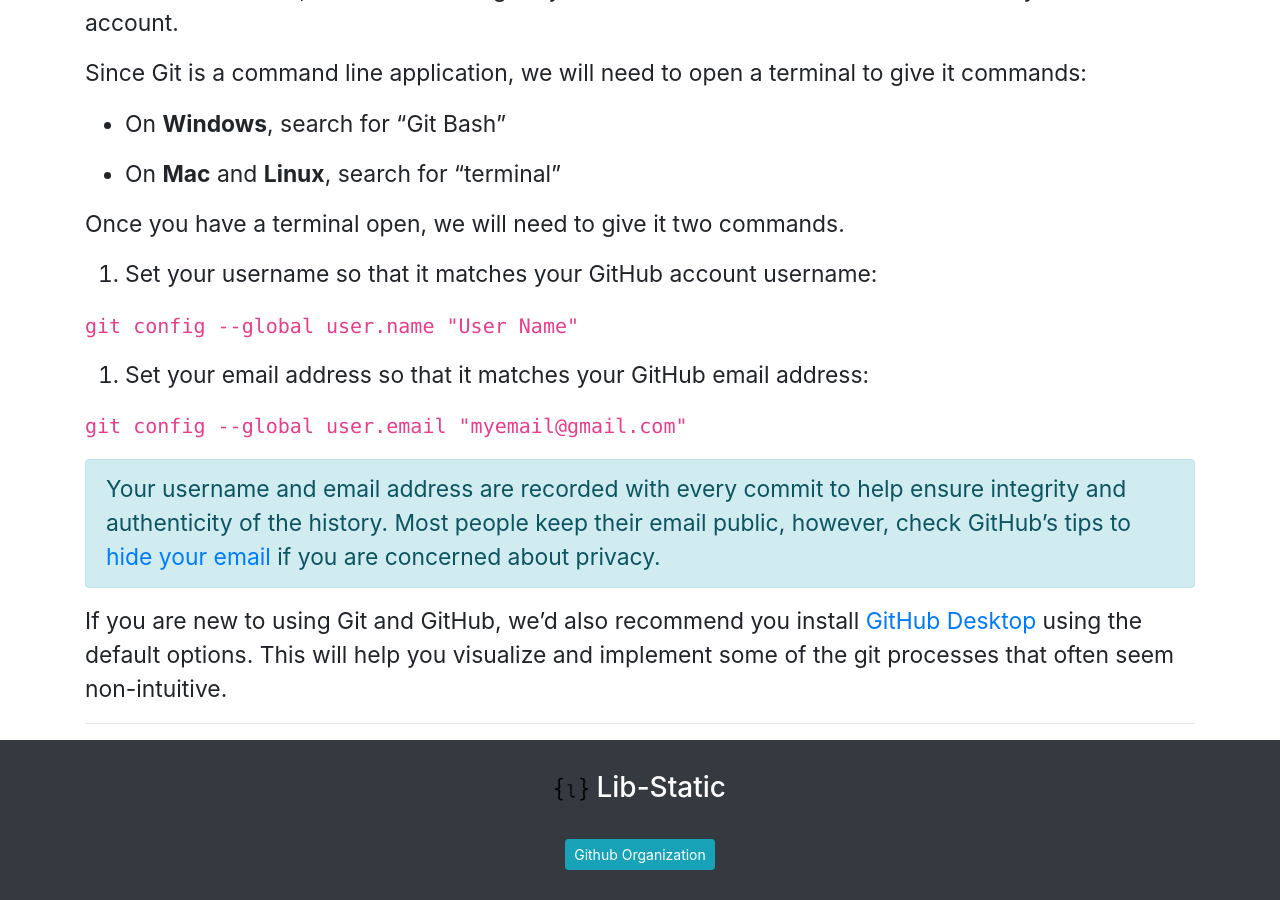
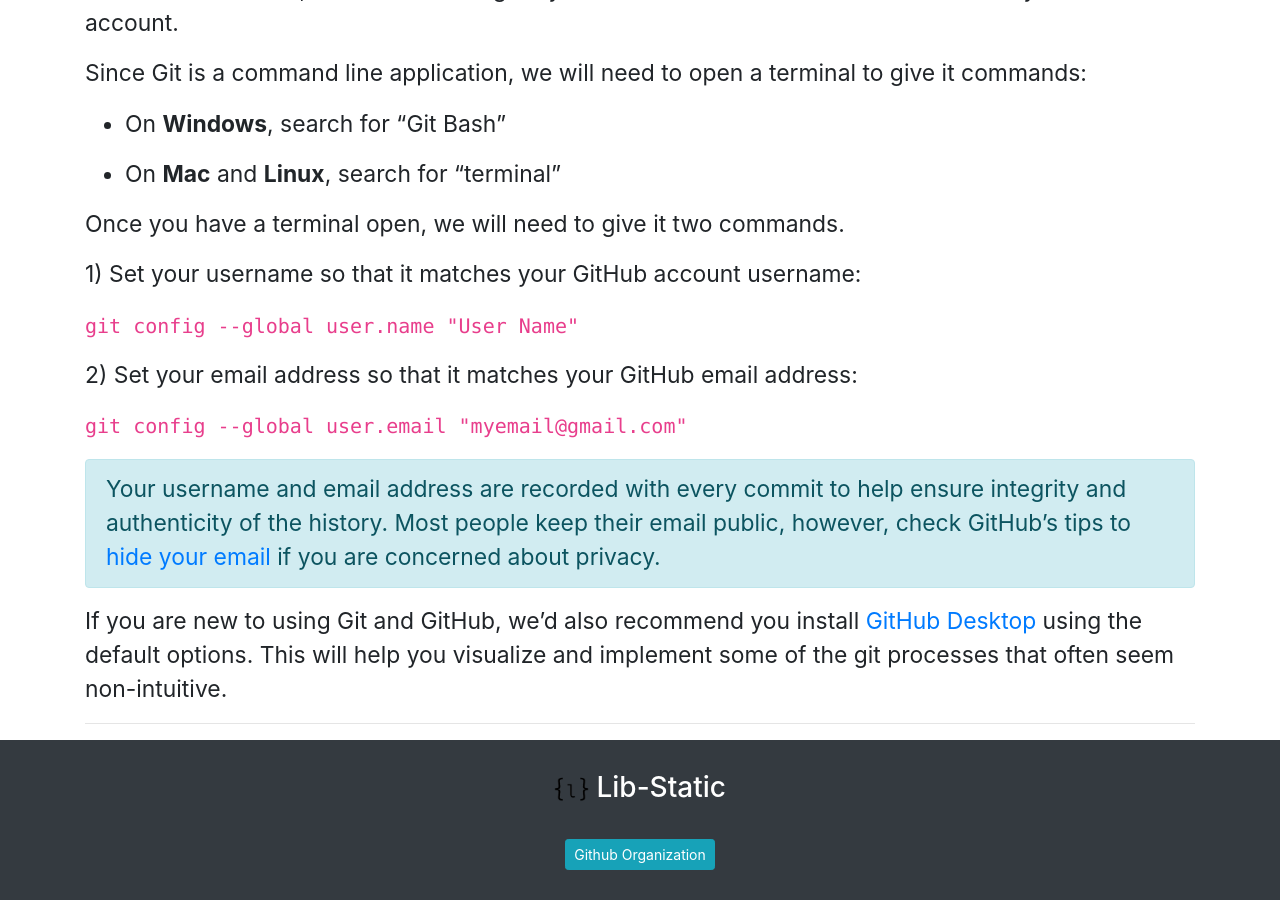
Before and after one commit to lib-static/howto, a Jekyll site: the page built from howtos/installgit.md, in a window 1280 px wide and 900 px high, scrolled down 1190 px. Built offline with Jekyll 4.4.1, drawn with Linux system fonts in a browser that asks for light colours.

Commit message:
change numbered list

```diff
--- a/howtos/installgit.md
+++ b/howtos/installgit.md
@@ -35,11 +35,11 @@ Since Git is a command line application, we will need to open a terminal to give
 
 Once you have a terminal open, we will need to give it two commands.
 
-1. Set your username so that it matches your GitHub account username:
+1) Set your username so that it matches your GitHub account username:
 
 `git config --global user.name "User Name"`
 
-2. Set your email address so that it matches your GitHub email address:
+2) Set your email address so that it matches your GitHub email address:
 
 `git config --global user.email "myemail@gmail.com"`
 
```
